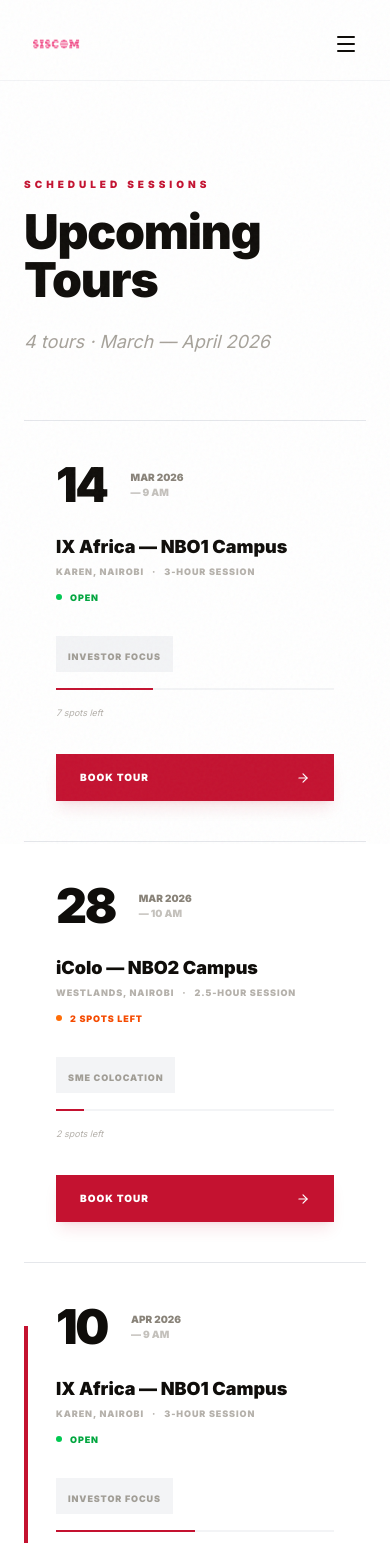
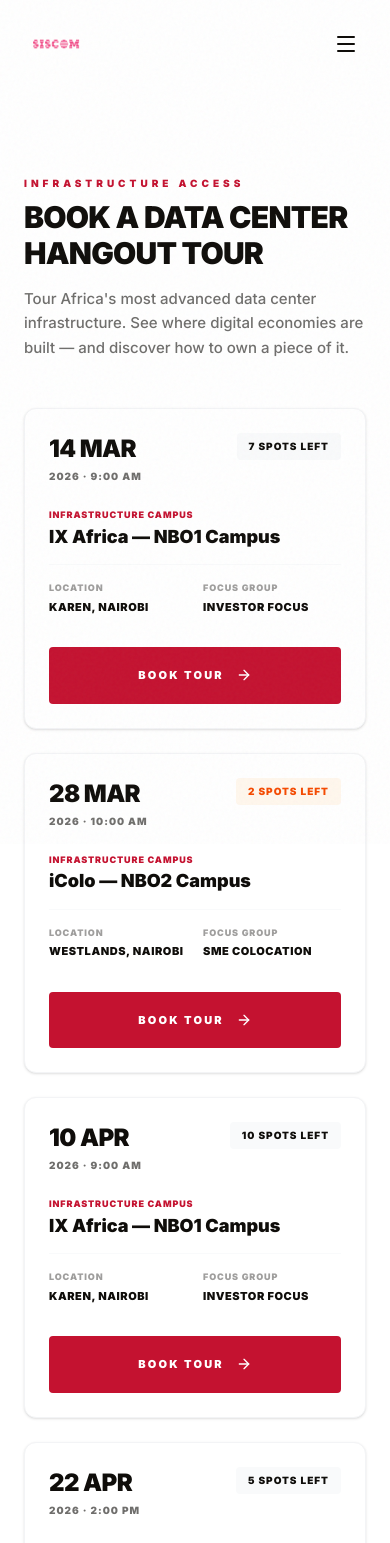
Before and after one commit to CodeWithFin/siscom-tour, a React (Vite) app: page / in a window 390 px wide. Shown: the top 1543 px of the page. Built offline with nearby package versions, Linux system fonts and the light colour scheme.

Commit message:
feat: Implement responsive tour display with a desktop table and mobile cards, refactor tour data structure, and remove the Share2 icon.

```diff
--- a/src/components/Navbar.jsx
+++ b/src/components/Navbar.jsx
@@ -12,11 +12,6 @@
         window.addEventListener('scroll', handleScroll);
         return () => window.removeEventListener('scroll', handleScroll);
     }, []);
-
-    const navLinks = [
-        { label: 'Upcoming Tours', href: '#tours' },
-        { label: 'Book a Spot', href: '#book' },
-    ];
 
     return (
         <nav
@@ -38,26 +33,10 @@
 
                 {/* Desktop Links */}
                 <div className="hidden md:flex items-center gap-10">
-                    <div className="flex items-center gap-8">
-                        {navLinks.map((link, i) => (
-                            <motion.a
-                                key={link.label}
-                                initial={{ opacity: 0, y: -10 }}
-                                animate={{ opacity: 1, y: 0 }}
-                                transition={{ delay: 0.1 * i }}
-                                href={link.href}
-                                className="text-[10px] font-bold uppercase tracking-[0.25em] text-mid hover:text-crimson transition-all relative group"
-                            >
-                                {link.label}
-                                <span className="absolute -bottom-1 left-0 w-0 h-0.5 bg-crimson transition-all duration-300 group-hover:w-full" />
-                            </motion.a>
-                        ))}
-                    </div>
-
                     <motion.a
                         initial={{ opacity: 0, scale: 0.9 }}
                         animate={{ opacity: 1, scale: 1 }}
-                        transition={{ delay: 0.4 }}
+                        transition={{ delay: 0.2 }}
                         href="#tours"
                         className="group flex items-center gap-2 bg-crimson text-white text-[10px] font-black tracking-[0.1em] uppercase px-6 py-3 hover:bg-crimson-light transition-all hover:-translate-y-0.5 shadow-lg shadow-crimson/10"
                     >
@@ -87,28 +66,15 @@
                         exit={{ opacity: 0, y: -20 }}
                         className="md:hidden absolute top-full left-0 right-0 glass px-6 py-8 space-y-6 shadow-2xl overflow-hidden"
                     >
-                        {navLinks.map((link, i) => (
-                            <motion.a
-                                key={link.label}
-                                initial={{ opacity: 0, x: -20 }}
-                                animate={{ opacity: 1, x: 0 }}
-                                transition={{ delay: 0.1 * i }}
-                                href={link.href}
-                                onClick={() => setMenuOpen(false)}
-                                className="block text-2xl font-black uppercase tracking-tighter text-ink hover:text-crimson"
-                            >
-                                {link.label}
-                            </motion.a>
-                        ))}
                         <motion.a
                             initial={{ opacity: 0, y: 20 }}
                             animate={{ opacity: 1, y: 0 }}
-                            transition={{ delay: 0.4 }}
-                            href="#book"
+                            transition={{ delay: 0.2 }}
+                            href="#tours"
                             onClick={() => setMenuOpen(false)}
                             className="block bg-crimson text-white text-center text-sm font-black uppercase tracking-widest px-5 py-5 hover:bg-crimson-light transition-all"
                         >
-                            Book Your Tour Today
+                            Book tour
                         </motion.a>
                     </motion.div>
                 )}
--- a/src/components/TourCards.jsx
+++ b/src/components/TourCards.jsx
@@ -1,192 +1,218 @@
 import { motion } from 'framer-motion';
-import { Share2, ArrowRight } from 'lucide-react';
+import { ArrowRight } from 'lucide-react';
 
 const tours = [
     {
         id: '01',
         day: '14',
-        monthYear: 'MAR 2026',
-        time: '9 AM',
+        month: 'MAR',
+        year: '2026',
+        time: '9:00 AM',
         facility: 'IX Africa — NBO1 Campus',
         location: 'KAREN, NAIROBI',
-        duration: '3-HOUR SESSION',
-        status: 'OPEN',
         focus: 'INVESTOR FOCUS',
-        spotsLeft: 7,
-        totalSpots: 20,
+        duration: '3 HOURS',
+        availability: '7 SPOTS LEFT',
+        isLimited: false
     },
     {
         id: '02',
         day: '28',
-        monthYear: 'MAR 2026',
-        time: '10 AM',
+        month: 'MAR',
+        year: '2026',
+        time: '10:00 AM',
         facility: 'iColo — NBO2 Campus',
         location: 'WESTLANDS, NAIROBI',
-        duration: '2.5-HOUR SESSION',
-        status: 'LIMITED',
-        statusLabel: '2 SPOTS LEFT',
         focus: 'SME COLOCATION',
-        spotsLeft: 2,
-        totalSpots: 20,
+        duration: '2.5 HOURS',
+        availability: '2 SPOTS LEFT',
+        isLimited: true
     },
     {
         id: '03',
         day: '10',
-        monthYear: 'APR 2026',
-        time: '9 AM',
+        month: 'APR',
+        year: '2026',
+        time: '9:00 AM',
         facility: 'IX Africa — NBO1 Campus',
         location: 'KAREN, NAIROBI',
-        duration: '3-HOUR SESSION',
-        status: 'OPEN',
         focus: 'INVESTOR FOCUS',
-        spotsLeft: 10,
-        totalSpots: 20,
+        duration: '3 HOURS',
+        availability: '10 SPOTS LEFT',
+        isLimited: false
     },
     {
         id: '04',
         day: '22',
-        monthYear: 'APR 2026',
-        time: '2 PM',
+        month: 'APR',
+        year: '2026',
+        time: '2:00 PM',
         facility: 'ADC — NBO1 Campus',
         location: 'SAMEER PARK, NAIROBI',
-        duration: '2-HOUR SESSION',
-        status: 'OPEN',
         focus: 'ENTERPRISE ONLY',
-        spotsLeft: 5,
-        totalSpots: 15,
+        duration: '2 HOURS',
+        availability: '5 SPOTS LEFT',
+        isLimited: false
     }
 ];
 
 export default function TourCards() {
     const handleBookTour = (tour) => {
-        // Redirection logic for checkout
-        console.log(`Booking tour: ${tour.facility}`);
         window.location.href = '/checkout';
     };
 
     return (
-        <section id="tours" className="py-24 bg-white relative border-y border-gray-100">
-            <div className="max-w-7xl mx-auto px-6">
-                {/* Header Area */}
-                <div className="flex flex-col md:flex-row md:items-end justify-between mb-16 gap-6">
-                    <div>
-                        <motion.span
-                            initial={{ opacity: 0 }}
-                            whileInView={{ opacity: 1 }}
-                            className="text-[10px] font-black uppercase tracking-[0.4em] text-crimson mb-4 block"
-                        >
-                            Scheduled Sessions
-                        </motion.span>
-                        <motion.h2
-                            initial={{ opacity: 0, x: -20 }}
-                            whileInView={{ opacity: 1, x: 0 }}
-                            className="text-5xl md:text-8xl font-black text-ink tracking-tight"
-                        >
-                            Upcoming Tours
-                        </motion.h2>
-                    </div>
-                    <motion.div
-                        initial={{ opacity: 0 }}
-                        whileInView={{ opacity: 1 }}
-                        className="text-mid/60 italic text-lg"
-                    >
-                        4 tours · March — April 2026
-                    </motion.div>
+        <section id="tours" className="py-24 bg-white">
+            <div className="max-w-screen-2xl mx-auto px-6">
+                <div className="mb-12">
+                    <span className="text-[10px] font-black uppercase tracking-[0.4em] text-crimson mb-2 block">
+                        Infrastructure Access
+                    </span>
+                    <h2 className="text-3xl font-black text-ink tracking-tight uppercase">
+                        Book a Data Center Hangout Tour
+                    </h2>
+                    <p className="mt-4 text-[15px] font-medium text-ink/60 max-w-2xl leading-relaxed">
+                        Tour Africa's most advanced data center infrastructure. See where digital economies are built — and discover how to own a piece of it.
+                    </p>
                 </div>
 
-                {/* List Container */}
-                <div className="border-t border-gray-200">
+                {/* Desktop Table View (Hidden on mobile) */}
+                <div className="hidden lg:block overflow-x-auto overflow-y-hidden">
+                    <div className="min-w-[1200px] border border-gray-100 rounded-lg overflow-hidden shadow-[0_8px_30px_rgb(0,0,0,0.04)] bg-white">
+                        {/* Table Header */}
+                        <div className="bg-ink text-white flex items-center px-12 py-6 text-[11px] font-black uppercase tracking-[0.25em]">
+                            <div className="w-[18%]">Session / Time</div>
+                            <div className="w-[25%]">Infrastructure Campus</div>
+                            <div className="w-[18%]">Location</div>
+                            <div className="w-[14%]">Focus Group</div>
+                            <div className="w-[10%]">Availability</div>
+                            <div className="w-[15%] text-right pr-16">Action</div>
+                        </div>
+
+                        {/* Table Body */}
+                        <div className="divide-y divide-gray-100">
                             {tours.map((tour, i) => (
                                 <motion.div
                                     key={tour.id}
-                            initial={{ opacity: 0 }}
-                            whileInView={{ opacity: 1 }}
-                            viewport={{ once: true, margin: "-100px" }}
-                            transition={{ delay: i * 0.1, duration: 0.8 }}
-                            whileHover={{ backgroundColor: "rgba(255, 255, 255, 1)" }}
-                            className="group relative flex flex-col md:flex-row items-center justify-between border-b border-gray-200 py-10 px-8 transition-all duration-500 hover:shadow-[0_20px_50px_rgba(0,0,0,0.04)]"
+                                    initial={{ opacity: 0, y: 15 }}
+                                    animate={{ opacity: 1, y: 0 }}
+                                    transition={{ delay: i * 0.1, duration: 0.5 }}
+                                    className="flex items-center px-12 py-12 hover:bg-gray-50/50 transition-all duration-300 group"
                                 >
-                            {/* Active/Hover Indicator Line */}
-                            <motion.div
-                                initial={{ height: 0 }}
-                                whileInView={{ height: "70%" }}
-                                transition={{ duration: 1, delay: i * 0.2 }}
-                                className={`absolute left-0 top-1/2 -translate-y-1/2 w-1 bg-crimson transition-opacity duration-300 ${tour.id === '03' ? 'opacity-100' : 'opacity-0 group-hover:opacity-100'}`}
-                            />
-
-                            {/* Column 1: Index */}
-                            <div className="hidden lg:block w-20 text-[10px] font-black transition-colors duration-500 text-mid/30 group-hover:text-crimson/40">
-                                {tour.id}
-                            </div>
-
-                            {/* Column 2: Date */}
-                            <div className="flex items-center gap-6 w-full md:w-48 mb-6 md:mb-0">
-                                <span className="text-5xl md:text-6xl font-black text-ink tracking-tighter group-hover:text-crimson transition-colors duration-500">
-                                    {tour.day}
-                                </span>
-                                <div className="flex flex-col">
-                                    <span className="text-[10px] font-black text-mid/80">{tour.monthYear}</span>
-                                    <span className="text-[10px] font-black text-mid/40">— {tour.time}</span>
+                                    {/* Column 1: Date/Time */}
+                                    <div className="w-[18%]">
+                                        <div className="text-xl font-black text-ink tracking-tight mb-1.5">{tour.day} {tour.month}</div>
+                                        <div className="text-[11px] text-ink/65 font-medium uppercase tracking-widest">
+                                            {tour.year} · {tour.time}
                                         </div>
                                     </div>
 
-                            {/* Column 3: Facility Info */}
-                            <div className="w-full md:w-auto flex-1 mb-8 md:mb-0 md:px-12">
-                                <motion.h3
-                                    whileInView={{ letterSpacing: ["-0.02em", "0em"] }}
-                                    className="text-lg md:text-xl font-black text-ink mb-1 transition-colors group-hover:text-crimson"
-                                >
+                                    {/* Column 2: Facility */}
+                                    <div className="w-[25%] pr-10">
+                                        <div className="text-[17px] font-black text-ink group-hover:text-crimson transition-colors mb-1.5">
                                             {tour.facility}
-                                </motion.h3>
-                                <div className="flex flex-wrap items-center gap-2 text-[9px] font-black tracking-widest text-mid/50 uppercase">
-                                    <span>{tour.location}</span>
-                                    <span>·</span>
-                                    <span>{tour.duration}</span>
                                         </div>
-                                <div className="mt-3 flex items-center gap-2">
-                                    <div className={`w-1.5 h-1.5 rounded-full ${tour.spotsLeft <= 2 ? 'bg-orange-500' : 'bg-green-500'} ${tour.spotsLeft <= 2 ? 'animate-pulse' : ''}`} />
-                                    <span className={`text-[9px] font-black uppercase tracking-widest ${tour.spotsLeft <= 2 ? 'text-orange-600' : 'text-green-600'}`}>
-                                        {tour.statusLabel || tour.status}
-                                    </span>
+                                        <div className="text-[11px] text-ink/65 font-semibold uppercase tracking-[0.12em]">
+                                            {tour.duration} SECURITY ACCESS
                                         </div>
                                     </div>
 
-                            {/* Column 4: Focus & Availability */}
-                            <div className="w-full md:w-64 mb-8 md:mb-0 md:px-6">
-                                <div className="bg-gray-100 px-3 py-1.5 mb-4 inline-block transition-colors group-hover:bg-gray-200">
-                                    <span className="text-[9px] font-black tracking-widest text-mid/60 uppercase">
-                                        {tour.focus}
-                                    </span>
-                                </div>
-                                <div className="space-y-2">
-                                    <div className="h-[2px] w-full bg-gray-100 overflow-hidden">
-                                        <motion.div
-                                            initial={{ width: 0 }}
-                                            whileInView={{ width: `${(tour.spotsLeft / tour.totalSpots) * 100}%` }}
-                                            transition={{ duration: 1.5, ease: "circOut", delay: 0.5 }}
-                                            whileHover={{ opacity: 0.8 }}
-                                            className="h-full bg-crimson"
-                                        />
-                                    </div>
-                                    <span className="text-[9px] italic text-mid/50 group-hover:text-mid transition-colors">
-                                        {tour.spotsLeft} spots left
-                                    </span>
+                                    {/* Column 3: Location */}
+                                    <div className="w-[18%]">
+                                        <div className="text-sm font-bold text-ink uppercase tracking-wide">
+                                            {tour.location}
                                         </div>
                                     </div>
 
-                            <div className="w-full md:w-auto flex items-center gap-4">
-                                <motion.button
-                                    whileTap={{ scale: 0.98 }}
+                                    {/* Column 4: Focus */}
+                                    <div className="w-[14%]">
+                                        <div className="text-[11px] font-bold text-ink/65 uppercase tracking-wide">
+                                            {tour.focus}
+                                        </div>
+                                    </div>
+
+                                    {/* Column 5: Availability */}
+                                    <div className="w-[10%]">
+                                        <div className={`text-sm font-black tracking-tight ${tour.isLimited ? 'text-orange-600' : 'text-ink'}`}>
+                                            {tour.availability}
+                                        </div>
+                                    </div>
+
+                                    {/* Column 6: Action */}
+                                    <div className="w-[15%] text-right pr-16">
+                                        <button
                                             onClick={() => handleBookTour(tour)}
-                                    className="flex-1 md:flex-none px-6 py-4 bg-crimson text-white text-[10px] font-black uppercase tracking-widest hover:bg-crimson-light transition-all flex items-center justify-between gap-6 min-w-[140px] shadow-lg shadow-crimson/10"
+                                            className="bg-crimson text-white text-[10px] font-black uppercase tracking-[0.15em] px-8 py-4 rounded-sm hover:bg-crimson-light transition-all flex items-center justify-center gap-2 whitespace-nowrap shadow-md shadow-crimson/5 hover:translate-x-1"
                                         >
-                                    Book tour <ArrowRight size={14} className="group-hover:translate-x-1 transition-transform" />
-                                </motion.button>
+                                            Book tour <ArrowRight size={14} />
+                                        </button>
                                     </div>
                                 </motion.div>
                             ))}
                         </div>
                     </div>
+                </div>
+
+                {/* Mobile View (Stacked Cards) */}
+                <div className="lg:hidden space-y-6">
+                    {tours.map((tour, i) => (
+                        <motion.div
+                            key={`mobile-${tour.id}`}
+                            initial={{ opacity: 0, y: 20 }}
+                            whileInView={{ opacity: 1, y: 0 }}
+                            viewport={{ once: true }}
+                            transition={{ delay: i * 0.1 }}
+                            className="bg-white border border-gray-100 rounded-xl overflow-hidden shadow-sm hover:shadow-md transition-all duration-300"
+                        >
+                            <div className="p-6">
+                                {/* Mobile Header: Date & Status */}
+                                <div className="flex justify-between items-start mb-6">
+                                    <div>
+                                        <div className="text-2xl font-black text-ink tracking-tight">{tour.day} {tour.month}</div>
+                                        <div className="text-[10px] text-ink/60 font-black uppercase tracking-widest mt-1">
+                                            {tour.year} · {tour.time}
+                                        </div>
+                                    </div>
+                                    <div className={`text-[10px] font-black uppercase tracking-widest px-3 py-1.5 rounded-sm ${tour.isLimited ? 'bg-orange-50 text-orange-600' : 'bg-gray-50 text-ink'}`}>
+                                        {tour.availability}
+                                    </div>
+                                </div>
+
+                                {/* Body: Facility & Campus */}
+                                <div className="space-y-4 mb-8">
+                                    <div>
+                                        <span className="text-[9px] font-black uppercase tracking-widest text-crimson block mb-1">Infrastructure Campus</span>
+                                        <div className="text-[18px] font-black text-ink leading-tight">{tour.facility}</div>
+                                    </div>
+
+                                    <div className="grid grid-cols-2 gap-4 pt-4 border-t border-gray-50">
+                                        <div>
+                                            <span className="text-[9px] font-black uppercase tracking-widest text-ink/40 block mb-1">Location</span>
+                                            <div className="text-[11px] font-black uppercase tracking-wider text-ink">{tour.location}</div>
+                                        </div>
+                                        <div>
+                                            <span className="text-[9px] font-black uppercase tracking-widest text-ink/40 block mb-1">Focus Group</span>
+                                            <div className="text-[11px] font-black uppercase tracking-wider text-ink">{tour.focus}</div>
+                                        </div>
+                                    </div>
+                                </div>
+
+                                {/* Action Button */}
+                                <button
+                                    onClick={() => handleBookTour(tour)}
+                                    className="w-full bg-crimson text-white text-[11px] font-black uppercase tracking-[0.2em] py-5 rounded-sm flex items-center justify-center gap-3 active:scale-[0.98] transition-all"
+                                >
+                                    Book tour <ArrowRight size={16} />
+                                </button>
+                            </div>
+                        </motion.div>
+                    ))}
+                </div>
+
+                <p className="text-center text-[9px] text-mid/40 mt-12 font-bold uppercase tracking-[0.3em]">
+                    All infrastructure tours are regulated under strict security NDA policies.
+                </p>
+            </div>
         </section>
     );
 }
```
Lines whose indentation alone changed are shown as unchanged.
